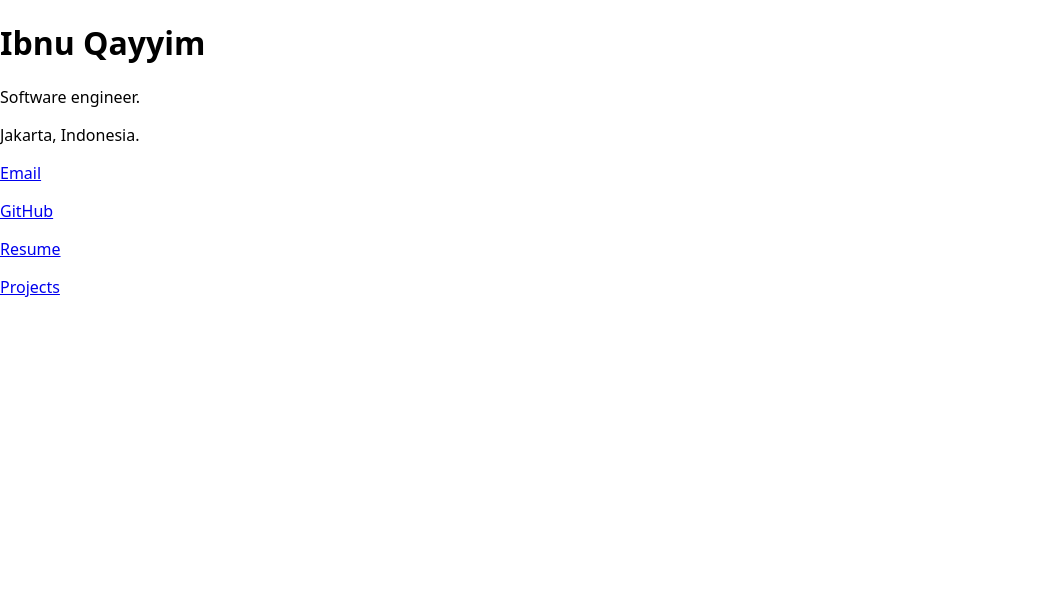
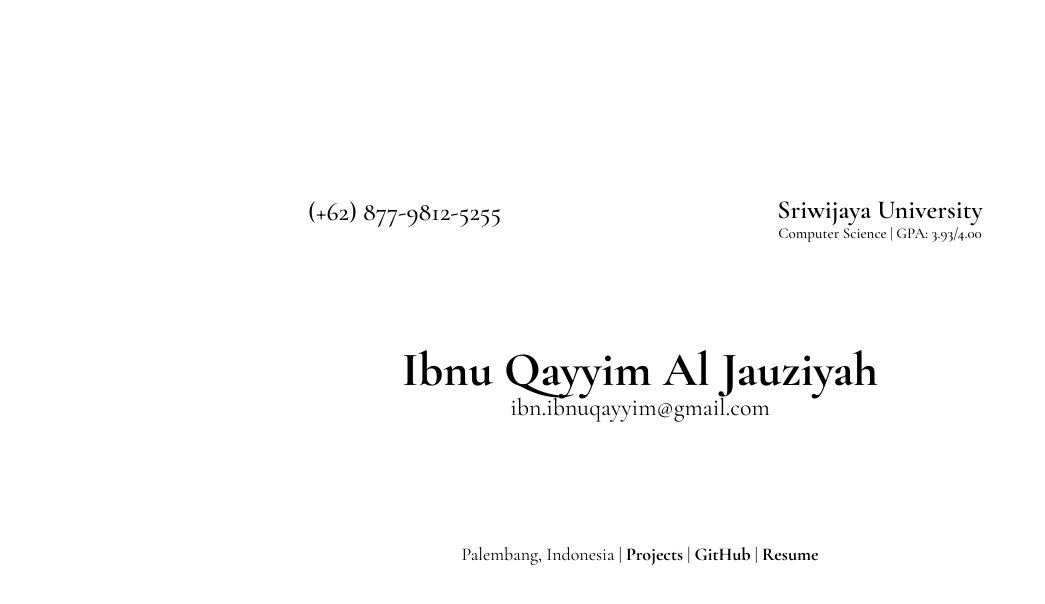
Before and after one commit to BuburEncer/Ibnuk, a Next.js app: page / in a window 1280 px wide. Shown: the top 604 px of the page, without its empty margins (0-1045 px from the left). Built offline with nearby package versions, Linux system fonts and the light colour scheme.

Commit message:
style: match minimalist bookmark-card design, link identity

```diff
--- a/app/globals.css
+++ b/app/globals.css
@@ -1,4 +1,204 @@
+* {
+  box-sizing: border-box;
+}
+
 body {
   margin: 0;
-  font-family: system-ui, -apple-system, sans-serif;
+  background: #ffffff;
+  color: #111111;
+  font-family: "Cormorant Garamond", "Times New Roman", serif;
+  -webkit-font-smoothing: antialiased;
+  min-height: 100vh;
 }
+
+a {
+  color: inherit;
+  text-decoration: none;
+}
+
+a:hover {
+  text-decoration: underline;
+}
+
+.card-page {
+  min-height: 100vh;
+  display: flex;
+  align-items: flex-start;
+  justify-content: center;
+  padding: 25vh 2rem 2rem;
+}
+
+.business-card {
+  width: 100%;
+  max-width: 720px;
+  height: auto;
+  aspect-ratio: 720 / 411;
+  display: block;
+}
+
+/* Sub-pages (projects, admin) — minimal card lines */
+.subpage {
+  max-width: 42rem;
+  margin: 0 auto;
+  padding: 3rem 1.5rem;
+  display: flex;
+  flex-direction: column;
+}
+
+.subpage .back {
+  align-self: flex-start;
+  font-size: 1.2rem;
+  color: #777;
+  margin-bottom: 2rem;
+}
+
+.subpage .back::before {
+  content: "← ";
+}
+
+.subpage .title {
+  font-size: 3rem;
+  font-weight: 700;
+  text-align: center;
+  margin: 0 0 3rem;
+  letter-spacing: -0.01em;
+}
+
+.subpage .subtitle {
+  font-size: 1.8rem;
+  font-weight: 700;
+  text-align: center;
+  margin: 0 0 1.5rem;
+}
+
+.subpage .empty {
+  text-align: center;
+  font-size: 1.6rem;
+  color: #777;
+  font-style: italic;
+}
+
+.projects-list {
+  list-style: none;
+  margin: 0;
+  padding: 0;
+}
+
+.projects-list li {
+  padding: 1.75rem 0;
+  border-bottom: 1px solid #eee;
+  text-align: center;
+}
+
+.projects-list li:first-child {
+  border-top: 1px solid #eee;
+}
+
+.projects-list h2 {
+  margin: 0 0 0.4rem;
+  font-size: 2.2rem;
+  font-weight: 700;
+}
+
+.projects-list .desc {
+  margin: 0;
+  font-size: 1.35rem;
+  font-weight: 400;
+  color: #333;
+}
+
+.projects-list .tech {
+  margin: 0.5rem 0 0;
+  font-size: 1rem;
+  font-weight: 500;
+  color: #777;
+  letter-spacing: 0.04em;
+  text-transform: uppercase;
+}
+
+.projects-list .link {
+  display: inline-block;
+  margin-top: 0.5rem;
+  font-size: 1.15rem;
+  border-bottom: 1px solid #111;
+}
+
+/* Admin */
+.admin-form {
+  display: flex;
+  flex-direction: column;
+  gap: 1.25rem;
+  max-width: 30rem;
+  width: 100%;
+  margin: 0 auto 3rem;
+}
+
+.admin-form label {
+  display: flex;
+  flex-direction: column;
+  gap: 0.3rem;
+  font-size: 1.15rem;
+  font-weight: 600;
+}
+
+.admin-form input,
+.admin-form textarea {
+  font: 400 1.2rem "Cormorant Garamond", serif;
+  padding: 0.5rem 0.75rem;
+  border: 1px solid #ddd;
+  border-radius: 4px;
+  background: #fff;
+}
+
+.admin-form textarea {
+  min-height: 5rem;
+  resize: vertical;
+}
+
+.admin-form button {
+  font: 700 1.2rem "Cormorant Garamond", serif;
+  padding: 0.65rem 1.25rem;
+  border: 1px solid #111;
+  border-radius: 4px;
+  background: #111;
+  color: #fff;
+  cursor: pointer;
+}
+
+.admin-form button:hover {
+  opacity: 0.85;
+}
+
+.admin-item {
+  border-top: 1px solid #eee;
+  padding: 1.5rem 0;
+  text-align: center;
+}
+
+.admin-item form {
+  display: flex;
+  flex-direction: column;
+  gap: 0.75rem;
+  max-width: 30rem;
+  width: 100%;
+  margin: 1rem auto 0;
+}
+
+.admin-item h2 {
+  margin: 0;
+  font-size: 1.8rem;
+  font-weight: 700;
+}
+
+.admin-item .small {
+  color: #777;
+  margin: 0.2rem 0 0;
+}
+
+.error {
+  text-align: center;
+  color: #b23a2e;
+  font-size: 1.3rem;
+  font-weight: 600;
+  margin-bottom: 1.5rem;
+}
--- a/app/layout.tsx
+++ b/app/layout.tsx
@@ -1,9 +1,15 @@
 import type { Metadata } from "next";
+import { Cormorant_Garamond } from "next/font/google";
 import "./globals.css";
+
+const cormorant = Cormorant_Garamond({
+  subsets: ["latin"],
+  display: "swap",
+});
 
 export const metadata: Metadata = {
   title: "Ibnu Qayyim",
-  description: "Portofolio pribadi Ibnu Qayyim.",
+  description: "Kartu bisnis personal Ibnu Qayyim.",
 };
 
 export default function RootLayout({
@@ -13,7 +19,7 @@ export default function RootLayout({
 }) {
   return (
     <html lang="id">
-      <body>{children}</body>
+      <body className={cormorant.className}>{children}</body>
     </html>
   );
 }
--- a/app/page.tsx
+++ b/app/page.tsx
@@ -2,22 +2,52 @@ import Link from "next/link";
 
 export default function Home() {
   return (
-    <main>
-      <h1>Ibnu Qayyim</h1>
-      <p>Software engineer.</p>
-      <p>Jakarta, Indonesia.</p>
-      <p>
-        <a href="mailto:contact@ibnuqayyim.dev">Email</a>
-      </p>
-      <p>
-        <a href="https://github.com/BuburEncer">GitHub</a>
-      </p>
-      <p>
-        <a href="/resume.pdf">Resume</a>
-      </p>
-      <p>
-        <Link href="/projects">Projects</Link>
-      </p>
+    <main className="card-page">
+      <svg
+        className="business-card"
+        viewBox="0 0 720 411"
+        role="img"
+        aria-label="Kartu bisnis Ibnu Qayyim"
+      >
+        <a href="tel:+6287798125255" aria-label="Telepon Ibnu Qayyim">
+          <text x="28" y="20" fontSize="26" fontWeight="500">
+            (+62) 877-9812-5255
+          </text>
+        </a>
+
+        <text x="600" y="18" fontSize="26" fontWeight="600" textAnchor="middle">
+          Sriwijaya University
+        </text>
+        <text x="600" y="38" fontSize="15" fontWeight="500" textAnchor="middle">
+          Computer Science | GPA: 3.93/4.00
+        </text>
+
+        <a href="https://www.linkedin.com/in/ibnu-qayyim/" target="_blank" rel="noopener" aria-label="Profil LinkedIn Ibnu Qayyim">
+          <text x="360" y="185" fontSize="48" fontWeight="700" textAnchor="middle">
+            Ibnu Qayyim Al Jauziyah
+          </text>
+        </a>
+        <a href="mailto:ibn.ibnuqayyim@gmail.com" aria-label="Email Ibnu Qayyim">
+          <text x="360" y="215" fontSize="24" fontWeight="400" textAnchor="middle">
+            ibn.ibnuqayyim@gmail.com
+          </text>
+        </a>
+
+        <text x="360" y="360" fontSize="18" fontWeight="400" textAnchor="middle">
+          <tspan>Palembang, Indonesia | </tspan>
+          <Link href="/projects">
+            <tspan fontWeight="700">Projects</tspan>
+          </Link>
+          <tspan> | </tspan>
+          <a href="https://github.com/BuburEncer" target="_blank" rel="noopener">
+            <tspan fontWeight="700">GitHub</tspan>
+          </a>
+          <tspan> | </tspan>
+          <a href="/resume.pdf">
+            <tspan fontWeight="700">Resume</tspan>
+          </a>
+        </text>
+      </svg>
     </main>
   );
 }
--- a/next.config.ts
+++ b/next.config.ts
@@ -1,5 +1,7 @@
 import type { NextConfig } from "next";
 
-const nextConfig: NextConfig = {};
+const nextConfig: NextConfig = {
+  devIndicators: false,
+};
 
 export default nextConfig;
```
Also changed, not shown: app/admin/page.tsx (+9 -6 lines), app/projects/page.tsx (+19 -7 lines).
